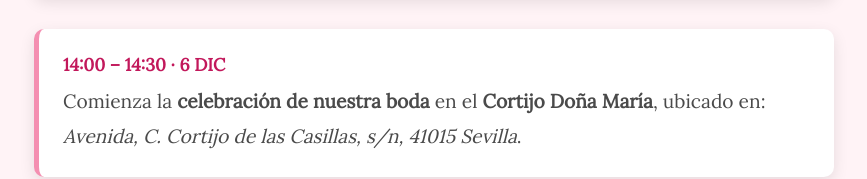
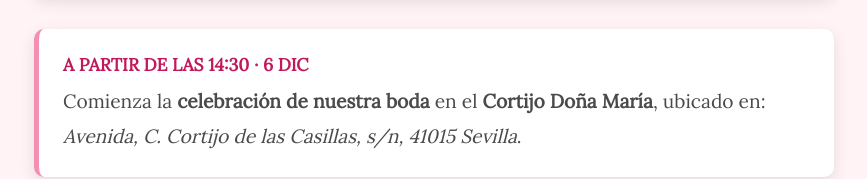
Before and after one commit to snolls/bodamariayalejandro, a plain HTML site: page index.html in a window 1280 px wide. Shown: the part 3228-3407 px from the top of the page, without its empty margins (206-1073 px from the left). Drawn offline with Linux system fonts and the light colour scheme.

Commit message:
Add files via upload

```diff
--- a/index.html
+++ b/index.html
@@ -100,7 +100,7 @@
             </div>
 
             <div class="event-block">
-                <span class="time">14:00 – 14:30 · 6 DIC</span>
+                <span class="time">A PARTIR DE LAS 14:30 · 6 DIC</span>
                 <p class="description">
                     Comienza la <strong>celebración de nuestra boda</strong> en el <strong>Cortijo Doña María</strong>,
                     ubicado en:<br />
```
